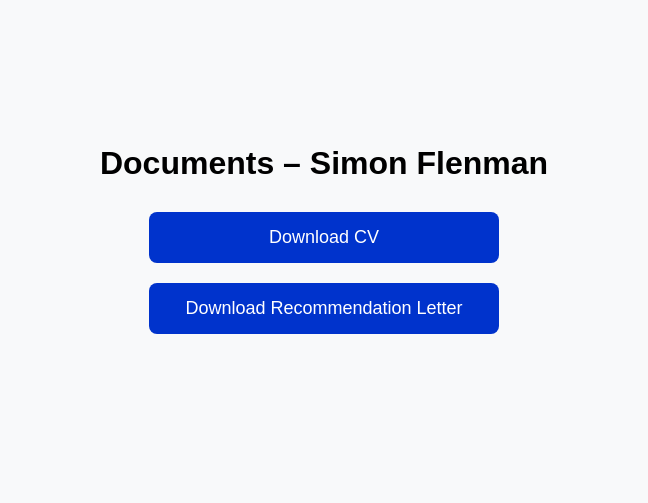
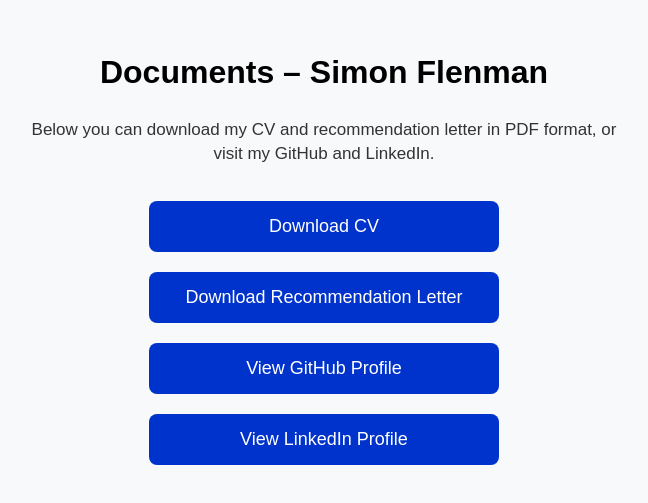
Before and after one commit to simonflenman/Simon-Docs, a plain HTML site: page index.html in a window 1280 px wide. Shown: the part 171-674 px from the top of the page, without its empty margins (316-964 px from the left). Drawn offline with Linux system fonts and the light colour scheme.

Commit message:
Update index.html

```diff
--- a/index.html
+++ b/index.html
@@ -14,9 +14,18 @@
       min-height: 100vh;
       margin: 0;
       background: #f8f9fa;
+      padding: 20px;
     }
     h1 {
-      margin-bottom: 30px;
+      margin-bottom: 10px;
+    }
+    p {
+      max-width: 600px;
+      text-align: center;
+      color: #333;
+      margin-bottom: 35px;
+      font-size: 17px;
+      line-height: 1.4;
     }
     .button-container {
       display: flex;
@@ -42,9 +51,12 @@
 </head>
 <body>
   <h1>Documents – Simon Flenman</h1>
+  <p>Below you can download my CV and recommendation letter in PDF format, or visit my GitHub and LinkedIn.</p>
   <div class="button-container">
     <a href="Simon_Flenman_CV.pdf" target="_blank">Download CV</a>
     <a href="Recommendation_Letter.pdf" target="_blank">Download Recommendation Letter</a>
+    <a href="https://github.com/simonflenman" target="_blank">View GitHub Profile</a>
+    <a href="https://www.linkedin.com/in/simon-flenman-97b919308/" target="_blank">View LinkedIn Profile</a>
   </div>
 </body>
 </html>
```
